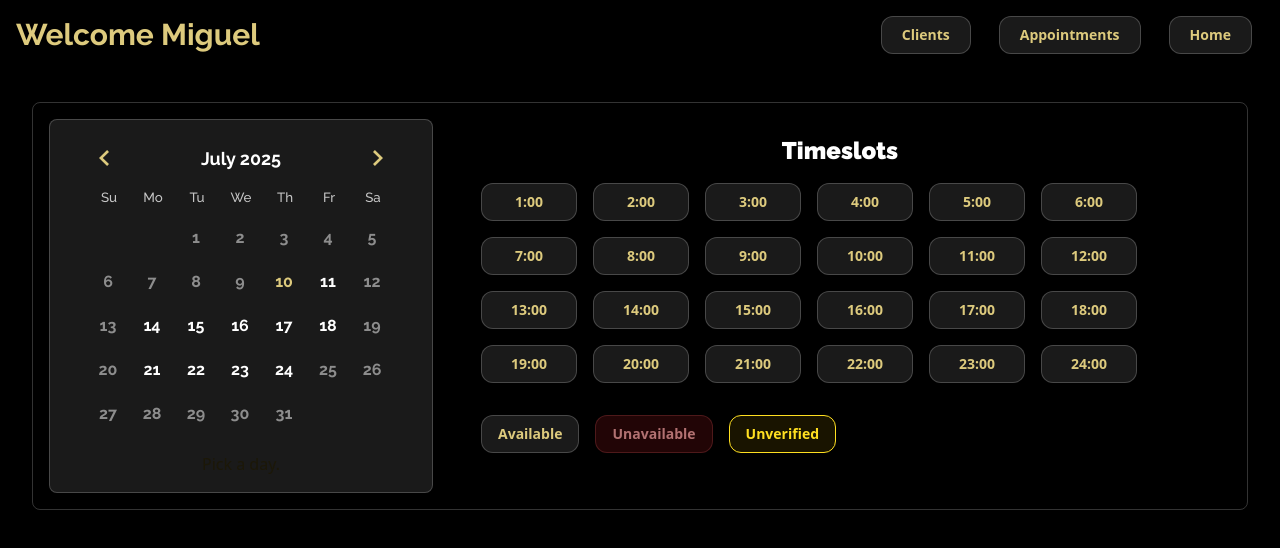
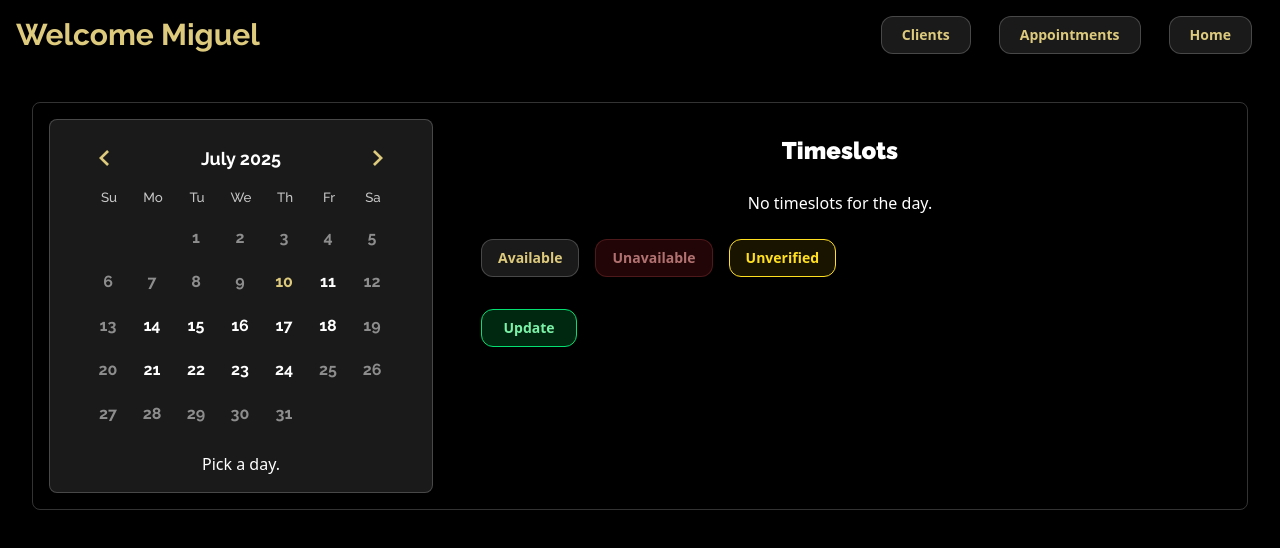
Before and after one commit to EricIshekwene/barbershop-website, a React (Vite) app: page /admin in a window 1280 px wide. Shown: the top 548 px of the page. Built offline with nearby package versions, Linux system fonts and the light colour scheme; a web font is replaced by a local one.

Commit message:
Timeslote styling

```diff
--- a/src/components/adminpage/AdminHome.jsx
+++ b/src/components/adminpage/AdminHome.jsx
@@ -3,6 +3,40 @@ import AdminTitle from './admincomponents/AdminTitle'
 import AdminSetAvailability from './admincomponents/AdminSetAvailability'
 
 export default function AdminHome() {
+  const Availability = [
+    {
+      date: "2025-08-04",
+      timeslots: [
+        { time: 9, status: "available" },
+        { time: 10, status: "booked" },
+        { time: 11, status: "unverified" },
+
+      ]
+    },
+    {
+      date: "2025-08-05",
+      timeslots: [
+        { time: 12, status: "available" },
+        { time: 13, status: "available" }
+      ]
+    },
+    {
+      date: "2025-08-06",
+      timeslots: [
+        { time: 14, status: "available" },
+        { time: 15, status: "available" }
+      ]
+    },
+    {
+      date: "2025-08-07",
+      timeslots: [
+        { time: 16, status: "available" },
+        { time: 17, status: "available" }
+      ]
+    }
+  ];
+
+
   return (
     <div className='flex flex-col bg-black  h-screen'>
         <AdminTitle />
--- a/src/components/adminpage/admincomponents/AdminSetAvailability.jsx
+++ b/src/components/adminpage/admincomponents/AdminSetAvailability.jsx
@@ -1,24 +1,87 @@
 import React, { useState } from 'react'
-import { DayPicker, } from 'react-day-picker'
+import { DayPicker } from 'react-day-picker'
 
-export default function AdminSetAvailability({timeslots}) {
-    const [selected, setSelected] = useState(null);
+export default function AdminSetAvailability({ }) {
+    // Removed unused 'selected' state
+    const [isUpdateDisabled, setIsUpdateDisabled] = useState(false);
 
-    const AvailableTimeslotsStyle ="px-4 py-2 rounded-xl text-sm font-semibold montserrat-navbar-btn bg-white/10 backdrop-blur-sm border border-white/20 text-[#DDCA7D] hover:bg-white/20 hover:shadow-md transition-all duration-300 focus:outline-none"
-    const UnavailableVerifiedTimeslotsStyle ="px-4 py-2 rounded-xl text-sm font-semibold montserrat-navbar-btn bg-red-500/20 backdrop-blur-sm border border-red-400/30 text-red-300 cursor-not-allowed opacity-70 hover:bg-red-500/30 transition-all duration-300 focus:outline-none"
-    const UnavailableUnverifiedTimeslotsStyle ="px-4 py-2 rounded-xl text-sm font-semibold montserrat-navbar-btn bg-yellow-400/10 backdrop-blur-sm border border-yellow-300 text-yellow-300 hover:bg-yellow-400/20 hover:shadow transition-all duration-30 focus:outline-none"
+    const AvailableTimeslotsStyle = "px-4 py-2 rounded-xl text-sm font-semibold montserrat-navbar-btn bg-white/10 backdrop-blur-sm border border-white/20 text-[#DDCA7D] hover:bg-white/20 hover:shadow-md transition-all duration-300 focus:outline-none"
+    const UnavailableVerifiedTimeslotsStyle = "px-4 py-2 rounded-xl text-sm font-semibold montserrat-navbar-btn bg-red-500/20 backdrop-blur-sm border border-red-400/30 text-red-300 opacity-70 hover:bg-red-500/30 transition-all duration-300 focus:outline-none"
+    const UnavailableUnverifiedTimeslotsStyle = "px-4 py-2 rounded-xl text-sm font-semibold montserrat-navbar-btn bg-yellow-400/10 backdrop-blur-sm border border-yellow-300 text-yellow-300 hover:bg-yellow-400/20 hover:shadow transition-all duration-30 focus:outline-none"
+    const UpdateTimeslotsStyle = "px-4 py-2 rounded-xl text-sm font-semibold montserrat-navbar-btn  bg-green-500/20 backdrop-blur-sm border border-green-400 text-green-300 hover:bg-green-500/30 hover:shadow-md transition-all duration-300 focus:outline-none focus:ring-2 focus:ring-green-400/50 focus:ring-offset-1"
+    const MockTimeslots = [1, 2, 3, 4, 5, 6, 7, 8, 9, 10, 11, 12, 13, 14, 15, 16, 17, 18, 19, 20, 21, 22, 23, 24]
+    const [selectedDate, setSelectedDate] = useState(null);
+
+    // Move MockAvailability above where it's used
+    const [availability, setAvailability] = useState([
+        {
+          date: "2025-08-04",
+          timeslots: [{ time: 6, status: "unavailable" },
+            { time: 7, status: "available" },
+            { time: 8, status: "available" },
+            { time: 9, status: "available" },
+            { time: 10, status: "unavailable" },
+            { time: 11, status: "available" },
+            { time: 12, status: "available" },
+            { time: 13, status: "available" },
+            { time: 14, status: "available" },
+            { time: 15, status: "available" },
+            { time: 16, status: "available" },
+            { time: 17, status: "available" },
+            { time: 18, status: "available" },
+            { time: 19, status: "available" },
+            { time: 20, status: "available" },
+            { time: 21, status: "available" },]
+        }
+      ])
+
+    let selectedDateStr = null;
+    if (selectedDate instanceof Date && !isNaN(selectedDate)) {
+        selectedDateStr = selectedDate.toISOString().split('T')[0];
+    }
+    const selectedDay = selectedDateStr
+        ? availability.find(item => item.date === selectedDateStr)
+        : null;
+
+    const handleUpdateClick = () => {
+        if (!selectedDateStr) return;
+
+        const updatedDay = availability.find(item => item.date === selectedDateStr);
+
+        if (updatedDay) {
+          // 🧠 Save the updated day's availability — replace this with real logic
+          console.log("Saving availability for:", updatedDay.date);
+          console.log("Timeslots:", updatedDay.timeslots);
+
+          // TODO: Send to backend API or local storage
+          // fetch("/api/saveAvailability", { method: "POST", body: JSON.stringify(updatedDay) })
+        }
+
+
+
+        setIsUpdateDisabled(true);
+        setTimeout(() => {
+            setIsUpdateDisabled(false);
+        }, 10000);
+        // Place your update logic here if needed
+
+    };
+
     return (
         <div className="flex border-1 border-white/20 m-8 p-4 rounded-lg gap-4">
             <div
                 className={`rounded-lg border flex flex-col items-center border-white/20  w-80 sm:w-96 p-4 bg-white/10 ring-4`}
             >
-
                 <DayPicker
                     mode="single"
-                    selected={selected}
+                    selected={selectedDate}
                     onSelect={(date) => {
-                        setSelected(date)
-
+                        // Defensive: Only set if date is a valid Date
+                        if (date instanceof Date && !isNaN(date)) {
+                            setSelectedDate(date);
+                        } else {
+                            setSelectedDate(null);
+                        }
                     }}
                     navLayout='around'
                     required
@@ -27,24 +90,24 @@ export default function AdminSetAvailability({timeslots}) {
                         { dayOfWeek: [0, 6] },
                         { after: new Date(new Date().setDate(new Date().getDate() + 14)) },
                     ]}
-
                     classNames={{
                         root: 'rdp-root text-white raleway-regular',
                         selected: 'bg-[#DDCA7D] text-black rounded-full',
                         today: 'text-[#DDCA7D] font-bold',
                         chevron: `fill-[#DDCA7D]`
-
                     }}
                 />
 
-                <p className="text-center text-[#1c1808] mt-4 font-medium">
-                    {selected ? `Selected: ${selected.toLocaleDateString()}` : "Pick a day."}
+                <p className="text-center text-white mt-4 font-medium">
+                    {selectedDate instanceof Date && !isNaN(selectedDate)
+                        ? `Selected: ${selectedDate.toLocaleDateString()}`
+                        : "Pick a day."}
                 </p>
             </div>
             <div className='flex flex-col items-center p-4 flex-1'>
                 <p className='text-2xl raleway-bold text-white'>Timeslots</p>
-                <div className='flex flex-row flex-wrap items-center p-2 justify-start'>
-                    {timeslots && timeslots.length > 0 && timeslots.map((timeslot, idx) => (
+                {/*<div className='flex flex-row flex-wrap items-center p-2 justify-start'>
+                    {MockTimeslots && MockTimeslots.length > 0 && MockTimeslots.map((timeslot, idx) => (
                         <div key={idx} className='flex items-center justify-start p-2'>
                             <button
                                 className={AvailableTimeslotsStyle}
@@ -54,6 +117,47 @@ export default function AdminSetAvailability({timeslots}) {
                             </button>
                         </div>
                     ))}
+                </div>*/}
+                <div className='flex flex-row flex-wrap items-center p-2 justify-start'>
+                    {selectedDay ? (
+                        selectedDay.timeslots.map((timeslot, idx) => (
+                            <div key={idx} className="flex items-center justify-start p-2">
+                                <button
+                                    className={
+                                        timeslot.status === "available"
+                                            ? AvailableTimeslotsStyle
+                                            : timeslot.status === "unavailable"
+                                                ? UnavailableVerifiedTimeslotsStyle
+                                                : UnavailableUnverifiedTimeslotsStyle
+                                    }
+                                    style={{ minWidth: "6rem", minHeight: "2rem" }}
+                                    onClick={() => {
+                                        // Update the status of the clicked timeslot
+                                        const updatedTimeslots = selectedDay.timeslots.map(slot =>
+                                            slot.time === timeslot.time
+                                              ? {
+                                                  ...slot,
+                                                  status: slot.status === "available" ? "unavailable" : "available"
+                                                }
+                                              : slot
+                                          );
+
+                                        setAvailability(prev =>
+                                            prev.map(item =>
+                                              item.date === selectedDateStr
+                                                ? { ...item, timeslots: updatedTimeslots }
+                                                : item
+                                            )
+                                          );
+                                    }}
+                                >
+                                    {timeslot.time}:00
+                                </button>
+                            </div>
+                        ))
+                    ) : (
+                        <p className="text-white mt-4">No timeslots for the day.</p>
+                    )}
                 </div>
                 <div className='flex flex-row flex-wrap items-center p-2 justify-start self-start'>
 
@@ -82,7 +186,23 @@ export default function AdminSetAvailability({timeslots}) {
                         </button>
                     </div>
                 </div>
+                <div className='flex items-center justify-start p-2 self-start'>
+                    <div className='flex items-center p-2'>
+                        <button
+                            className={isUpdateDisabled ? UnavailableVerifiedTimeslotsStyle : UpdateTimeslotsStyle}
+                            style={{ minWidth: '6rem', minHeight: '2rem' }}
+                            onClick={() => {
+                                handleUpdateClick();
+
+                            }}
+                            disabled={isUpdateDisabled}
+                        >
+                            {isUpdateDisabled ? "Wait..." : "Update"}
+                        </button>
                     </div>
                 </div>
+            </div>
+        </div>
+
     )
 }
```
Lines whose indentation alone changed are shown as unchanged.
